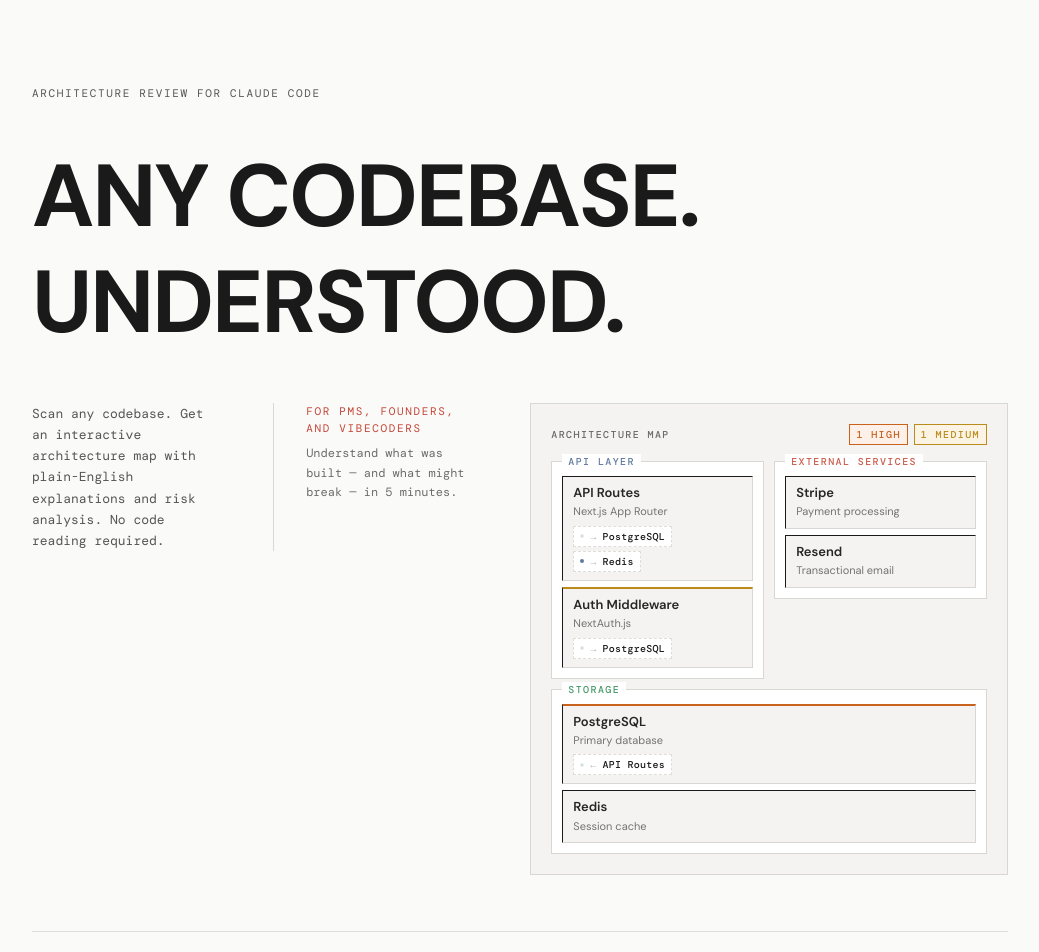
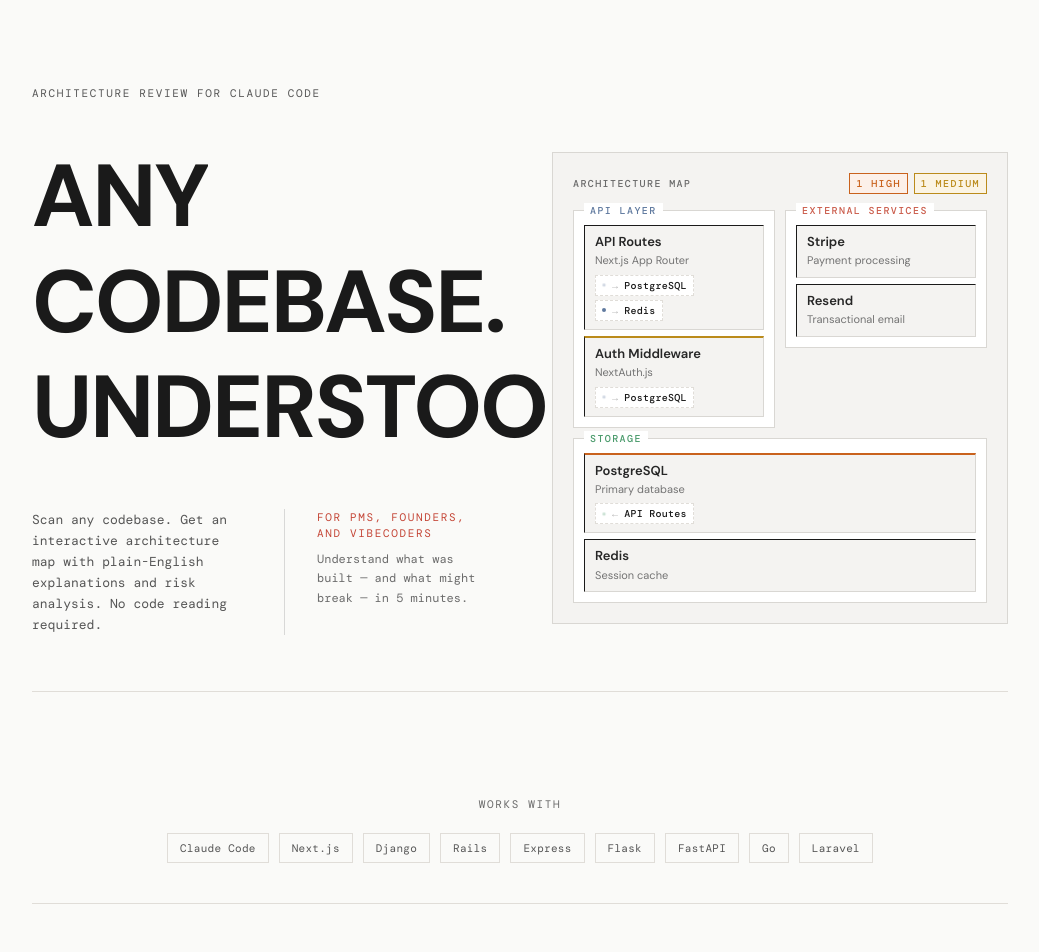
Before and after one commit to lucycrx/system-design-dev, a Next.js app: page / in a window 1280 px wide. Shown: the top 952 px of the page, without its empty margins (120-1159 px from the left). Built offline with nearby package versions, Linux system fonts and the light colour scheme.

Commit message:
Revert "Fix hero layout: move headline above the tagline/diagram grid"
This reverts commit 368f3ee56f638778a387c829cc534dd54801b776.

```diff
--- a/components/landing/ProductHero.tsx
+++ b/components/landing/ProductHero.tsx
@@ -56,7 +56,10 @@
           </span>
         </div>
 
-        {/* Main title — full width, never blocked */}
+        {/* Two-column: headline left, mini-diagram right */}
+        <div className="grid grid-cols-1 lg:grid-cols-2 gap-10 lg:gap-16 items-start">
+          <div>
+            {/* Main title */}
             <h1 className="text-5xl sm:text-7xl lg:text-[5.5rem] font-bold text-text leading-[1.02] tracking-tight mb-10">
               <span className="block">
                 <WordReveal delay={150} visible={phase >= 1}>
@@ -81,8 +84,7 @@
               </span>
             </h1>
 
-        {/* Tagline left + mini diagram right */}
-        <div className="grid grid-cols-1 lg:grid-cols-[1fr_1.1fr] gap-10 lg:gap-16 items-start">
+            {/* Two-column bottom: subtitle left, annotation right */}
             <div
               className="grid grid-cols-1 sm:grid-cols-2 gap-8 sm:gap-12 transition-all duration-700"
               style={{
@@ -104,6 +106,7 @@
                 <div className="font-mono text-[12px] text-text-dim leading-relaxed">
                   Understand what was built &mdash; and what might break &mdash;
                   in 5 minutes.
+                </div>
               </div>
             </div>
           </div>
```
Lines whose indentation alone changed are shown as unchanged.
